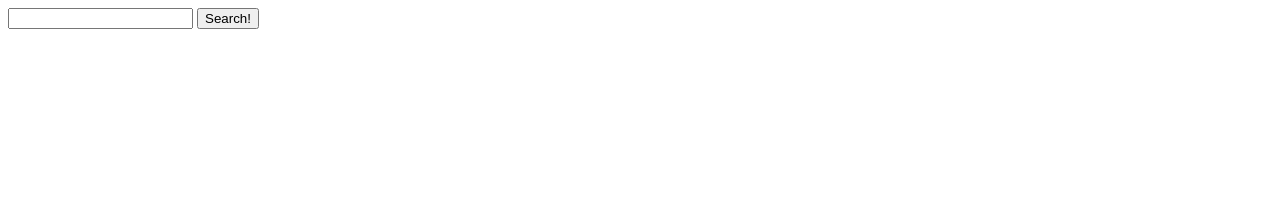
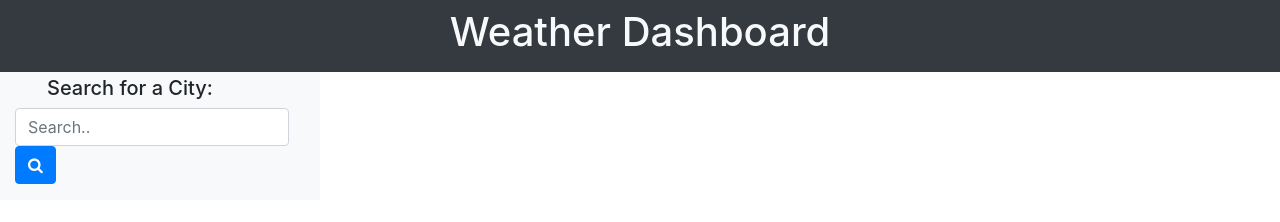
Before and after one commit to justpeachy8688/weather-dashboard, a plain HTML site: page index.html in a window 1280 px wide. Drawn offline with nearby package versions, Linux system fonts and the light colour scheme.

Commit message:
container-fluid html

```diff
--- a/index.html
+++ b/index.html
@@ -8,21 +8,34 @@
     <!--font-awesome link-->
     <link rel="stylesheet" href="https://cdnjs.cloudflare.com/ajax/libs/font-awesome/4.7.0/css/font-awesome.min.css">
     <!--Bootstrap Link-->
+    <link rel="stylesheet" href="https://stackpath.bootstrapcdn.com/bootstrap/4.1.3/css/bootstrap.min.css"
+        integrity="sha384-MCw98/SFnGE8fJT3GXwEOngsV7Zt27NXFoaoApmYm81iuXoPkFOJwJ8ERdknLPMO" crossorigin="anonymous">
     <!--Remember! CSS link after all links!-->
+    <link rel="stylesheet" href="assets/style.css">
 </head>
 
 <body>
-    <div class="container">
+    <!--Header-->
+    <header class="container-fluid bg-dark text-light text-center p-2">
+        <h1>Weather Dashboard</h1>
+    </header>
+
+    <div class="container-fluid">
         <div class="row">
-            <div class="col">
-                <input type="text">
-                <button>Search!</button>
+            <div class="col-lg-3 bg-light">
+                <h5 class="mt-1">Search for a City:</h5>
+                <div class="form-inline form-group">
+                    <input class="form-control" type="text" placeholder="Search.." id="search-value" />
+                    <button class="btn btn-primary" id="search-button"> <i class="fa fa-search"></i> </button>
+                </div>
+
                 <div id="currentWeather"></div>
                 <div id="fiveday"></div>
             </div>
         </div>
     </div>
-    <script src="script2.js"></script>
+    </div>
+    <script src="assets/script.js"></script>
 </body>
 
 </html>
```
